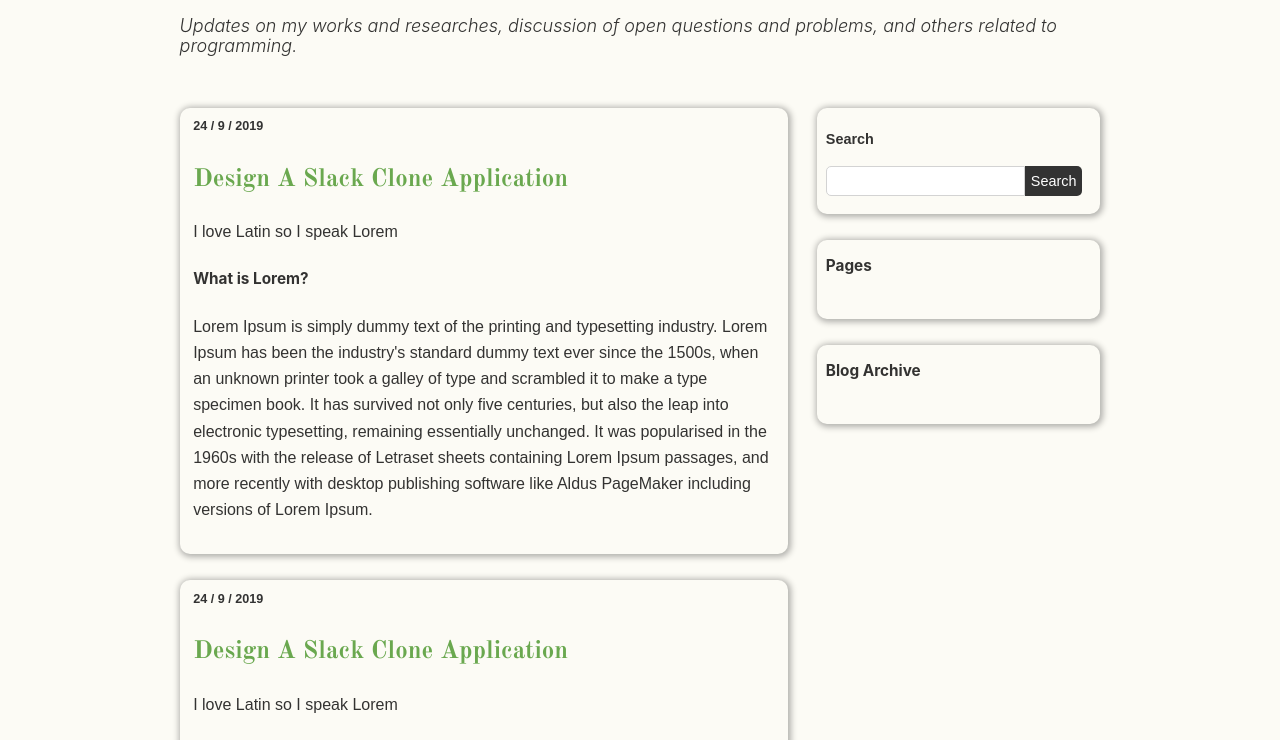
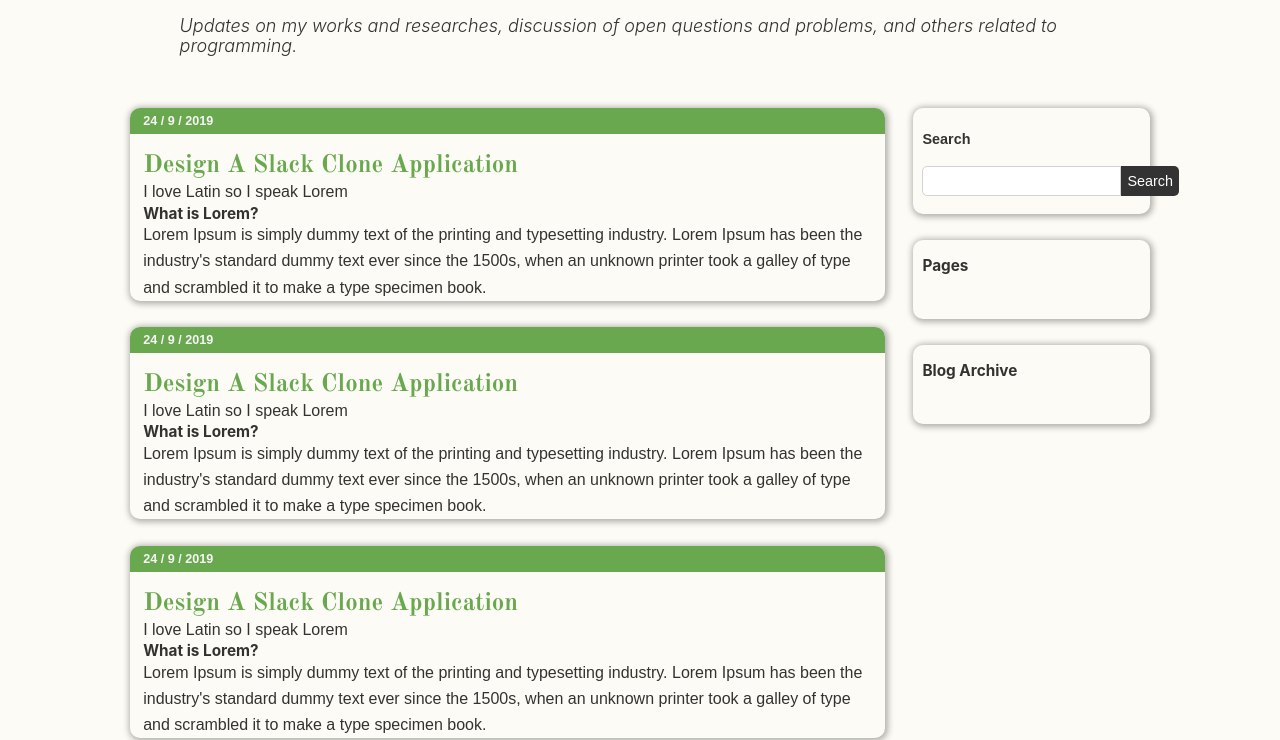
Before and after one commit to ChauDinh/amanlearnscode, a Gatsby site: page / in a window 1280 px wide. Shown: the part 75-815 px from the top of the page. Built offline with nearby package versions, Linux system fonts and the light colour scheme; Gatsby itself is replaced by a stand-in of ours; a web font is replaced by a local one.

Commit message:
post components

```diff
--- /dev/null
+++ b/src/components/Post/PostContent/index.js
@@ -0,0 +1,18 @@
+import React from "react"
+
+const PostContent = () => {
+  return (
+    <div>
+      <p className="post-content">I love Latin so I speak Lorem</p>
+      <h5 className="post-content__sub-heading">What is Lorem?</h5>
+      <p className="post-content">
+        Lorem Ipsum is simply dummy text of the printing and typesetting
+        industry. Lorem Ipsum has been the industry's standard dummy text ever
+        since the 1500s, when an unknown printer took a galley of type and
+        scrambled it to make a type specimen book.
+      </p>
+    </div>
+  )
+}
+
+export default PostContent
--- /dev/null
+++ b/src/components/Post/PostDate/index.js
@@ -0,0 +1,21 @@
+import React from "react"
+
+const PostDate = ({ date }) => {
+  return (
+    <p
+      style={{
+        color: `#f5f5f5`,
+        fontWeight: `bolder`,
+        fontSize: `.7rem`,
+        background: `#6aa84f`,
+        marginBottom: `1rem`,
+        borderRadius: `10px 10px 0 0`,
+        paddingLeft: `0.7567rem`,
+      }}
+    >
+      {date.getDate()} / {date.getMonth() + 1} / {date.getFullYear()}
+    </p>
+  )
+}
+
+export default PostDate
--- /dev/null
+++ b/src/components/Post/PostTitle/index.js
@@ -0,0 +1,7 @@
+import React from "react"
+
+const PostTitle = ({ title }) => {
+  return <h3 className="post-title">{title}</h3>
+}
+
+export default PostTitle
--- a/src/components/Post/index.js
+++ b/src/components/Post/index.js
@@ -1,34 +1,15 @@
 import React from "react"
 import "./post.css"
+import PostDate from "./PostDate"
+import PostTitle from "./PostTitle"
+import PostContent from "./PostContent"
 
 const Post = () => {
-  const date = new Date("September 24, 2019")
-  console.log(date.getMonth())
   return (
     <div className="single_blog-post">
-      <p
-        style={{
-          color: `#333`,
-          fontWeight: `bolder`,
-          fontSize: `.7rem`,
-        }}
-      >
-        {date.getDate()} / {date.getMonth() + 1} / {date.getFullYear()}
-      </p>
-      <h3 className="post-title">Design A Slack Clone Application</h3>
-      <p className="post-content">I love Latin so I speak Lorem</p>
-      <h5 className="post-content__sub-heading">What is Lorem?</h5>
-      <p className="post-content">
-        Lorem Ipsum is simply dummy text of the printing and typesetting
-        industry. Lorem Ipsum has been the industry's standard dummy text ever
-        since the 1500s, when an unknown printer took a galley of type and
-        scrambled it to make a type specimen book. It has survived not only five
-        centuries, but also the leap into electronic typesetting, remaining
-        essentially unchanged. It was popularised in the 1960s with the release
-        of Letraset sheets containing Lorem Ipsum passages, and more recently
-        with desktop publishing software like Aldus PageMaker including versions
-        of Lorem Ipsum.
-      </p>
+      <PostDate date={new Date("September 24, 2019")} />
+      <PostTitle title="Design A Slack Clone Application" />
+      <PostContent />
     </div>
   )
 }
--- a/src/components/Post/post.css
+++ b/src/components/Post/post.css
@@ -5,7 +5,7 @@
   border-radius: 10px;
   border: none;
   box-shadow: 1px 1px 6px 2px rgba(0, 0, 0, 0.3);
-  padding: 0.3rem 0.7567rem;
+  /* padding: 0.3rem 0.7567rem; */
   font-family: "Be Vietnam", sans-serif;
   margin-bottom: 1.45rem;
 }
@@ -14,8 +14,14 @@
   color: #6aa84f;
   font-family: "Old Standard TT", serif;
   font-weight: 700;
+  margin: 0 0.7567rem;
+}
+
+.post-content__sub-heading {
+  margin: 0 0.7567rem;
 }
 
 .post-content {
   font-size: 16px;
+  margin: 0 0.7567rem;
 }
--- a/src/components/SideBar/sidebar.css
+++ b/src/components/SideBar/sidebar.css
@@ -1,3 +1,4 @@
 aside {
   margin-left: 0.5rem;
+  max-width: 237px;
 }
--- a/src/components/layout.js
+++ b/src/components/layout.js
@@ -34,7 +34,7 @@
       <div
         style={{
           margin: `0 auto`,
-          maxWidth: `960px`,
+          maxWidth: `1060px`,
           padding: `0px 1.0875rem 1.45rem`,
           paddingTop: 0,
         }}
--- a/src/pages/index.css
+++ b/src/pages/index.css
@@ -6,4 +6,5 @@
 
 .posts {
   margin-right: 1.0875rem;
+  flex-grow: 1;
 }
--- a/src/pages/index.js
+++ b/src/pages/index.js
@@ -13,6 +13,18 @@
         <Post />
         <Post />
         <Post />
+        <Post />
+        <Post />
+        <Post />
+        <Post />
+        <Post />
+        <Post />
+        <Post />
+        <Post />
+        <Post />
+        <Post />
+        <Post />
+        <Post />
       </div>
       <SideBar />
     </div>
```
